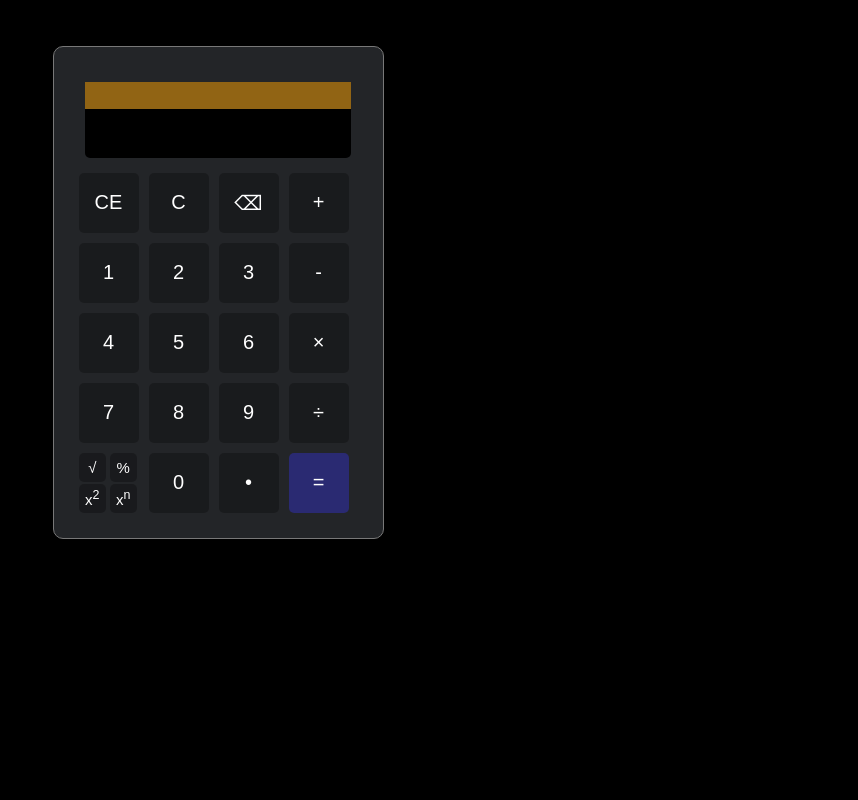
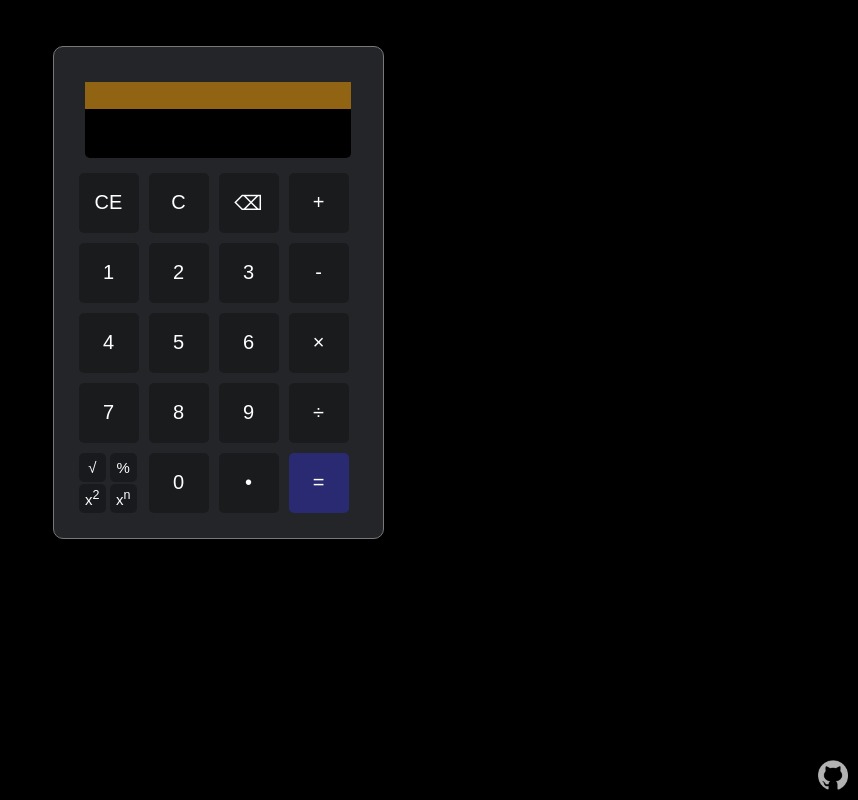
Before and after one commit to Infroid-Coder/BITS-25-Submissions, a plain HTML site: page C18/index.html in a window 1280 px wide. Shown: the whole page, without its empty margins (422-1280 px from the left). Drawn offline with Linux system fonts and the light colour scheme.

Commit message:
Update style.css

```diff
--- a/C18/style.css
+++ b/C18/style.css
@@ -121,6 +121,18 @@ body{
     margin: auto;
     padding: 0px;
 }
+#github-logo{
+    width: 30px;
+    filter: invert(.7);
+    position: fixed;
+    bottom: 10px;
+    right: 10px;
+    transition: .2s;
+    cursor: pointer;
+}
+#github-logo:hover{
+    filter: invert(1);
+}
 
 @keyframes alertBoxIn{
     100%{
```
